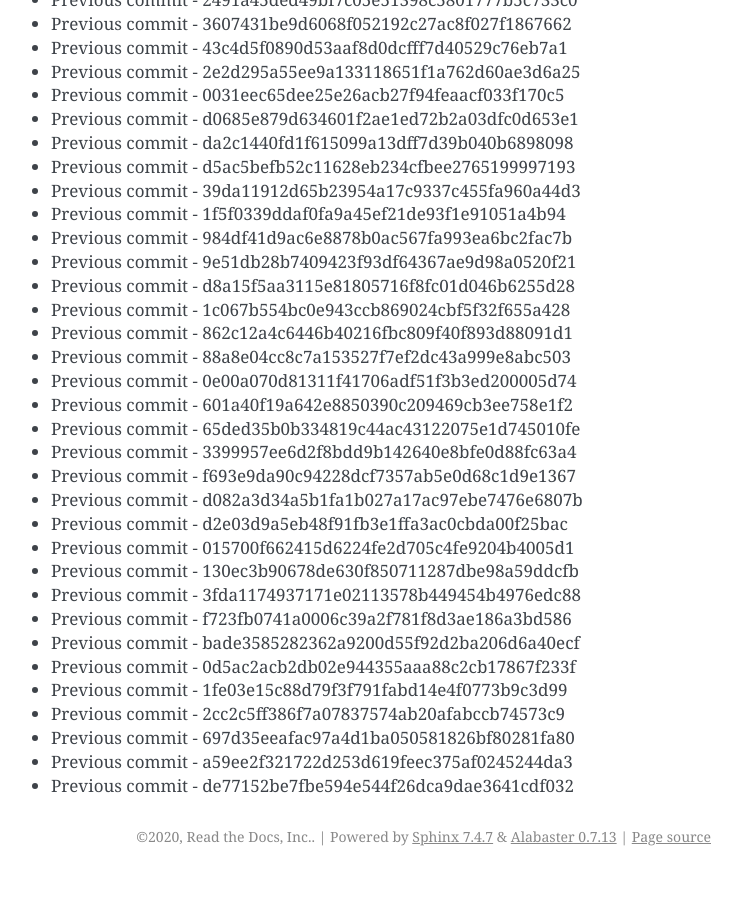
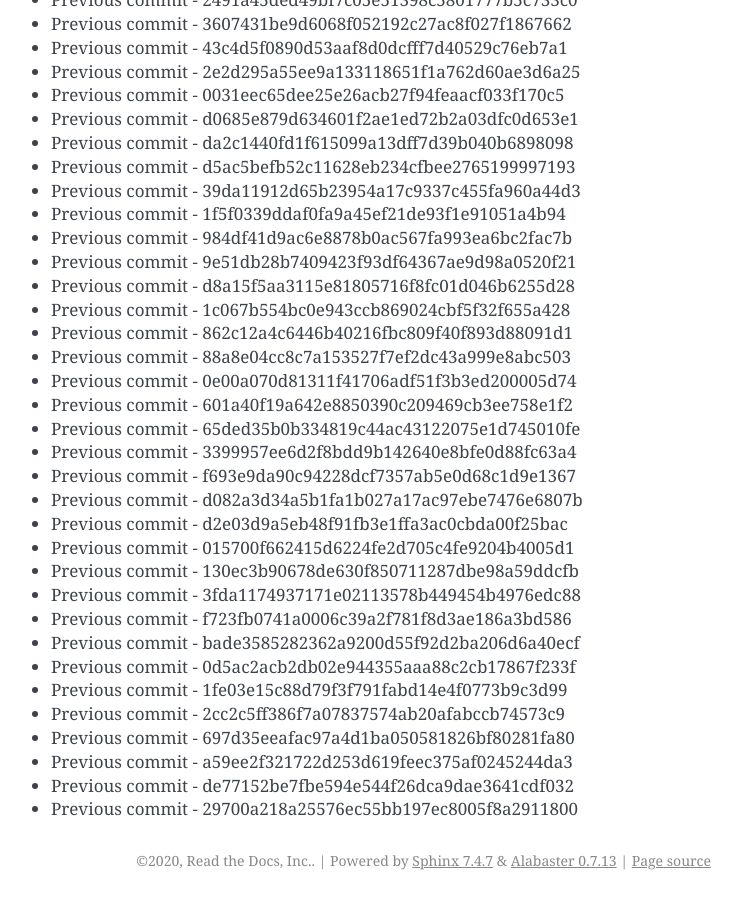
Before and after one commit to readthedocs/rtd-git-stresstest, a Sphinx documentation site: the page built from docs/updates.rst, in a window 1280 px wide and 900 px high, scrolled down 37588 px. Shown: the whole window, without its empty margins (399-1141 px from the left). Built offline with Sphinx 7.4.7, drawn with Linux system fonts in a browser that asks for light colours; before the commit the page ends 38464 px from its top, so only the background shows below that.

Commit message:
Generating commit from previous: 29700a218a25576ec55bb197ec8005f8a2911800

```diff
--- a/docs/updates.rst
+++ b/docs/updates.rst
@@ -1611,3 +1611,4 @@ It can be tested for any performance characteristics.
 * Previous commit - 697d35eeafac97a4d1ba050581826bf80281fa80
 * Previous commit - a59ee2f321722d253d619feec375af0245244da3
 * Previous commit - de77152be7fbe594e544f26dca9dae3641cdf032
+* Previous commit - 29700a218a25576ec55bb197ec8005f8a2911800
```
